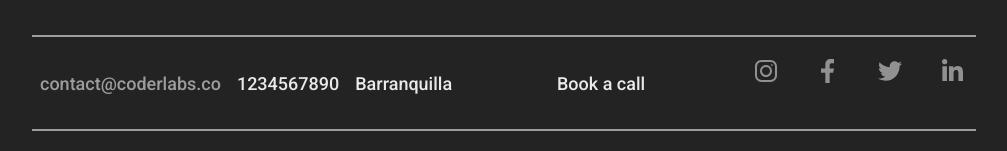
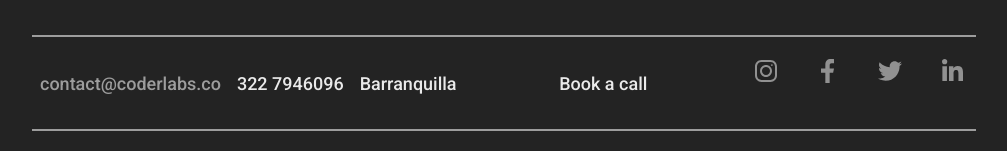
Before and after one commit to contentcraftstudio/Coderlabs-web-2.0, a Next.js app: page / in a window 1280 px wide. Shown: the part 8822-8973 px from the top of the page, without its empty margins (136-1143 px from the left). Built offline with nearby package versions, Linux system fonts and the light colour scheme.

Commit message:
Change::Footer.tsx

```diff
--- a/components/Footer.tsx
+++ b/components/Footer.tsx
@@ -74,7 +74,7 @@ export default function Footer({}: Props): JSX.Element {
             contact@coderlabs.co
           </p>
           <p className='font-primary sm:text-[16px] lg:text-[18px] xl:text-[20px] font-medium text-gray-100'>
-            1234567890
+            322 7946096
           </p>
           <p className='font-primary sm:text-[16px] lg:text-[18px] xl:text-[20px] font-medium text-gray-100'>
             Barranquilla
```
